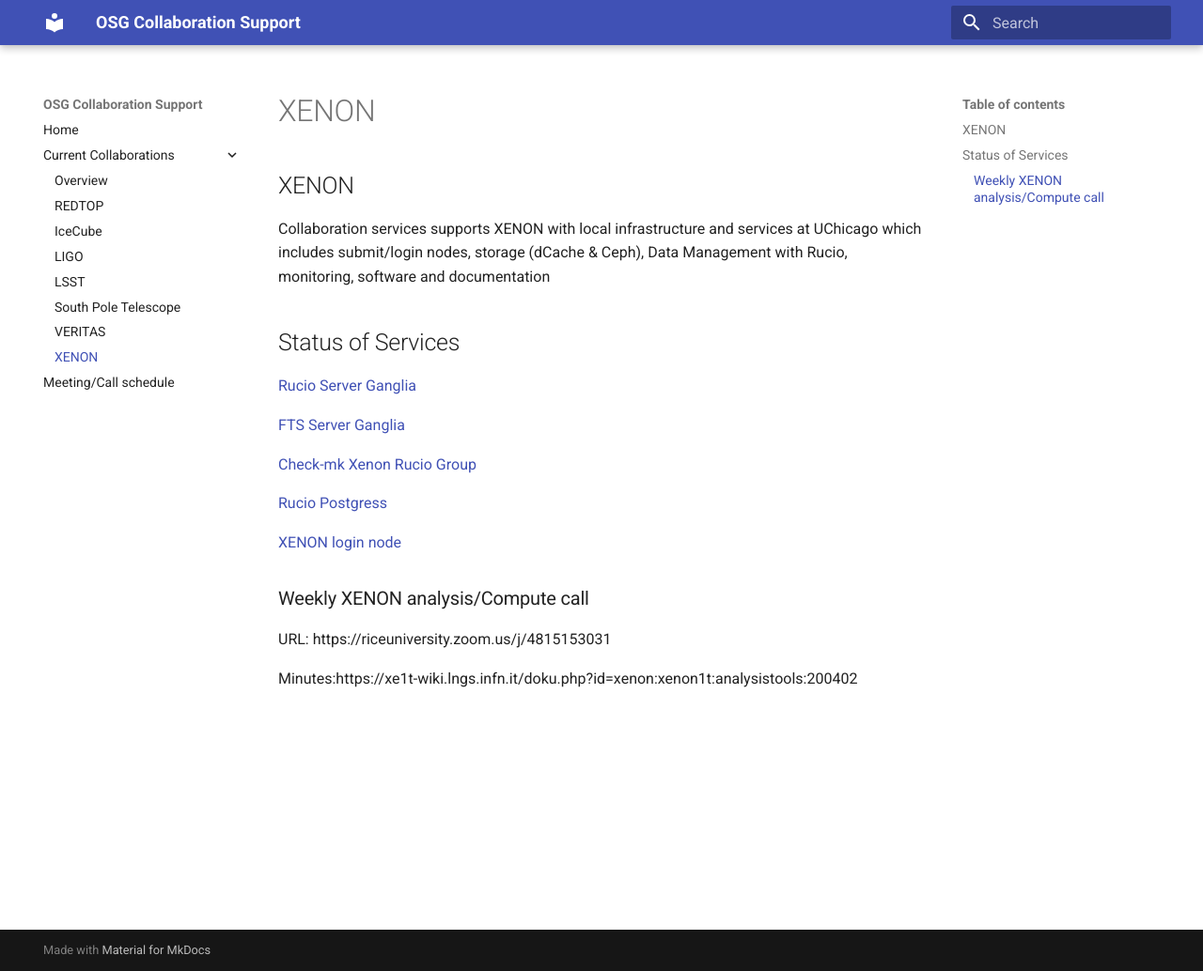
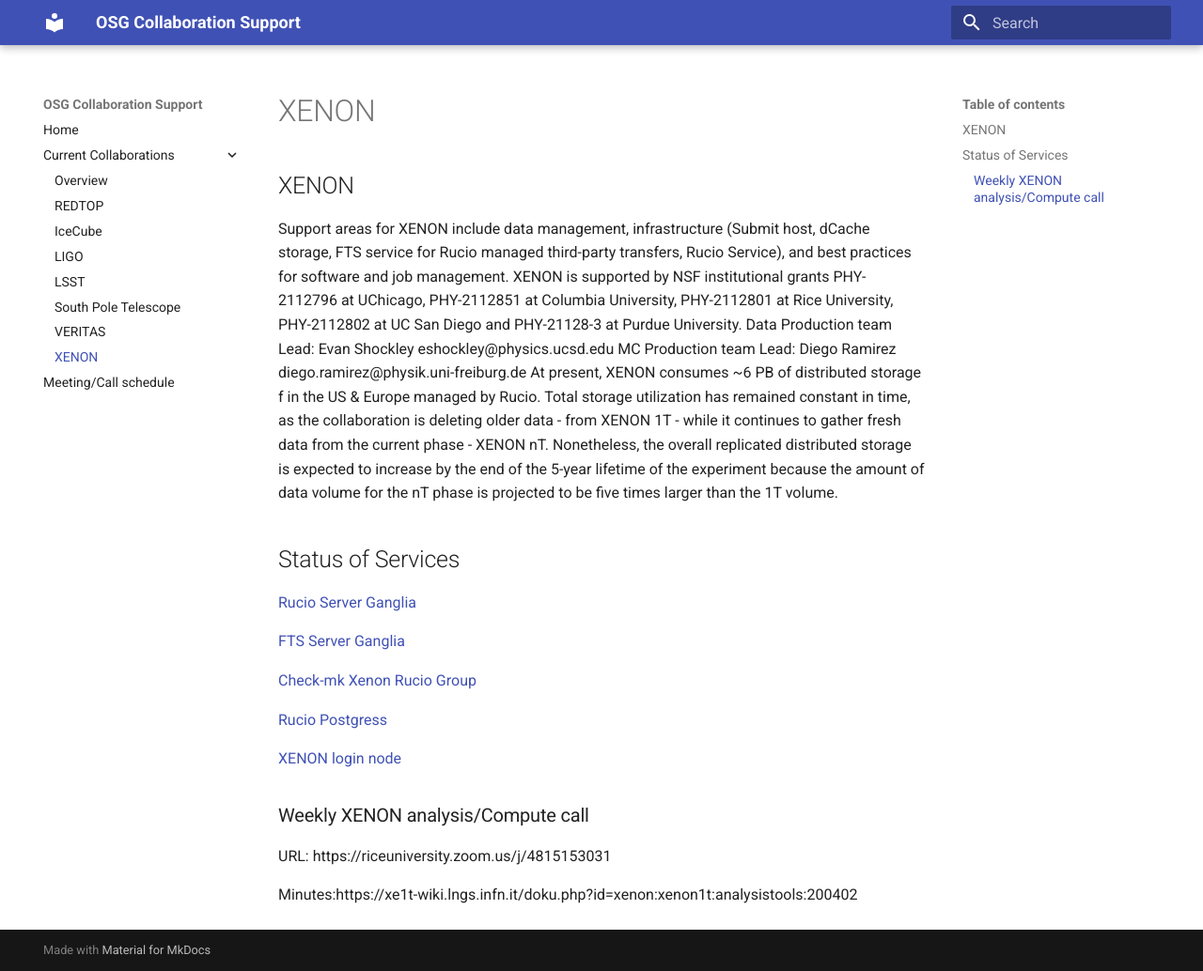
Before and after one commit to osg-htc/collaboration-support, an MkDocs documentation site: the page built from docs/projects/xenon.md, in a window 1280 px wide and 1034 px high. Shown: the whole window at 94% size. Built offline with MkDocs 1.6.1 and Material for MkDocs 9.7.7, drawn with Linux system fonts in a browser that asks for light colours.

Commit message:
Update xenon.md

```diff
--- a/docs/projects/xenon.md
+++ b/docs/projects/xenon.md
@@ -1,7 +1,10 @@
 ## XENON
 
-Collaboration services supports XENON with local infrastructure and services at UChicago which includes submit/login nodes,
-storage (dCache & Ceph), Data Management with Rucio, monitoring, software and documentation
+Support areas for XENON include data management, infrastructure (Submit host, dCache storage, FTS service for Rucio managed third-party transfers, Rucio Service), and best practices for software and job management. XENON is supported by NSF institutional grants  PHY-2112796 at UChicago, PHY-2112851 at Columbia University, PHY-2112801 at Rice University, PHY-2112802 at UC San Diego and PHY-21128-3 at  Purdue University.
+Data Production team Lead: Evan Shockley eshockley@physics.ucsd.edu
+MC Production team Lead: Diego Ramirez diego.ramirez@physik.uni-freiburg.de
+At present, XENON consumes ~6 PB of distributed storage f in the US & Europe managed by Rucio. Total storage utilization has remained constant in time, as the collaboration is deleting older data - from XENON 1T - while it continues to gather fresh data from the current phase - XENON nT. Nonetheless, the overall replicated distributed storage is expected to increase by the end of the 5-year lifetime of the experiment because the amount of data volume for the nT phase is projected to be five times larger than the 1T volume.
+
 
 ## Status of Services
 
```
